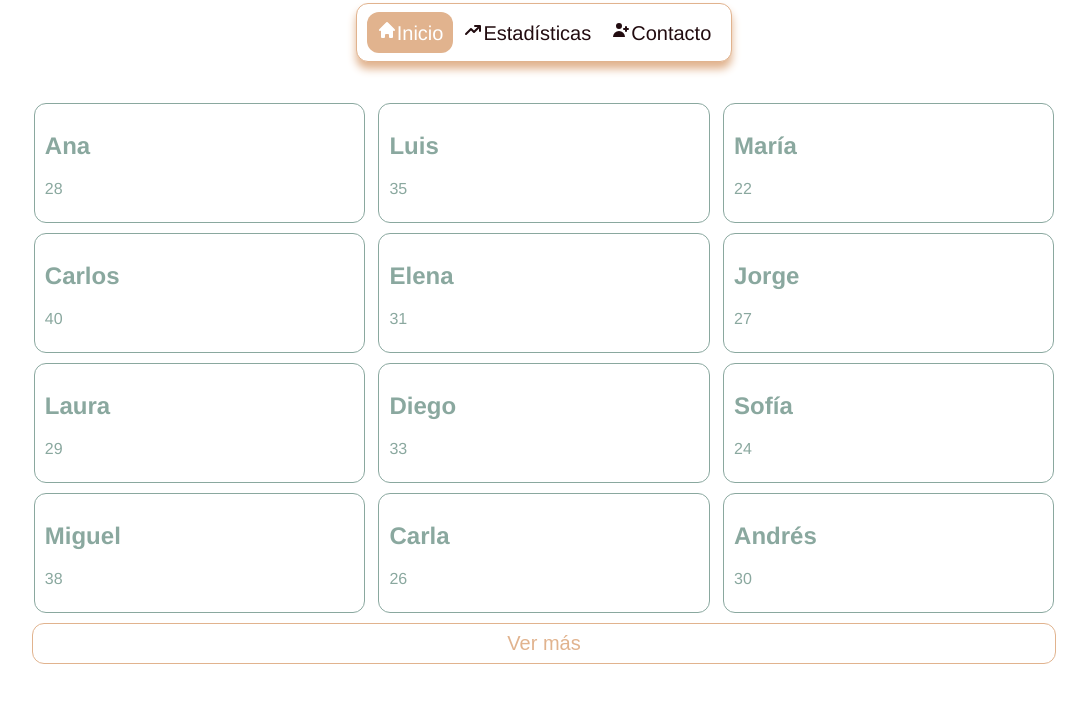
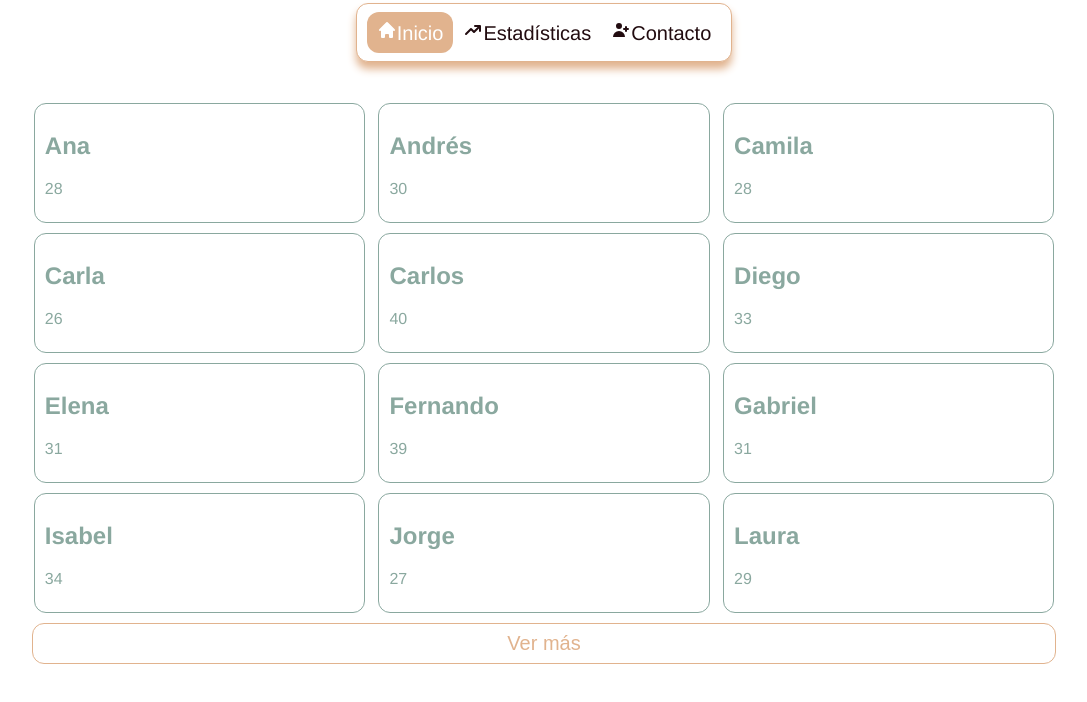
Before and after one commit to tjor75/tp-directorio-de-persona, a React (Vite) app: page / in a window 1280 px wide. Shown: the top 702 px of the page, without its empty margins (96-1183 px from the left). Built offline with nearby package versions, Linux system fonts and the light colour scheme.

Commit message:
Mover ordenarPorNombre a ordenarPorNombre

```diff
--- a/src/components/ListaPersonas/index.jsx
+++ b/src/components/ListaPersonas/index.jsx
@@ -8,6 +8,8 @@ function ListaPersonas({ personas }) {
     const [cantPersonas, setCantPersonas] = useState(CANT_AGREGAR);
     const totalPersonas = personas.length;
 
+    const ordenarPorNombre = (lista) => lista.sort((a, b) => a.nombre.localeCompare(b.nombre));
+
     const verMas = () => {
         let nuevaCantPersonas = cantPersonas + CANT_AGREGAR;
         setCantPersonas(nuevaCantPersonas <= totalPersonas ? nuevaCantPersonas : totalPersonas);
@@ -15,7 +17,7 @@ function ListaPersonas({ personas }) {
 
     return (
         <div className="lista-personas">
-            {personas.slice(0, cantPersonas).map(persona => (
+            {ordenarPorNombre(personas).slice(0, cantPersonas).map(persona => (
                 <PersonaCard key={"persona" + persona.id} persona={persona} />
             ))}
             {cantPersonas !== totalPersonas && <button className="primary-outline" onClick={verMas}>Ver m&aacute;s</button>}
--- a/src/pages/ContactoPage/index.jsx
+++ b/src/pages/ContactoPage/index.jsx
@@ -42,10 +42,6 @@ function ContactoPage() {
         return newErrors;
     }
 
-    function ordenarPorNombre(lista) {
-        return lista.sort((a, b) => a.nombre.localeCompare(b.nombre));
-    }
-
     function handleNombre(e) {
         setNombre(e.target.value);
     }
@@ -70,7 +66,7 @@ function ContactoPage() {
             setExito(false);
         } else {
             setExito(true);
-            setPersonas(ordenarPorNombre([...personas, formFormateado]));
+            setPersonas([...personas, formFormateado]);
             setNombre("");
             setApellido("");
             setEmail("");
```
